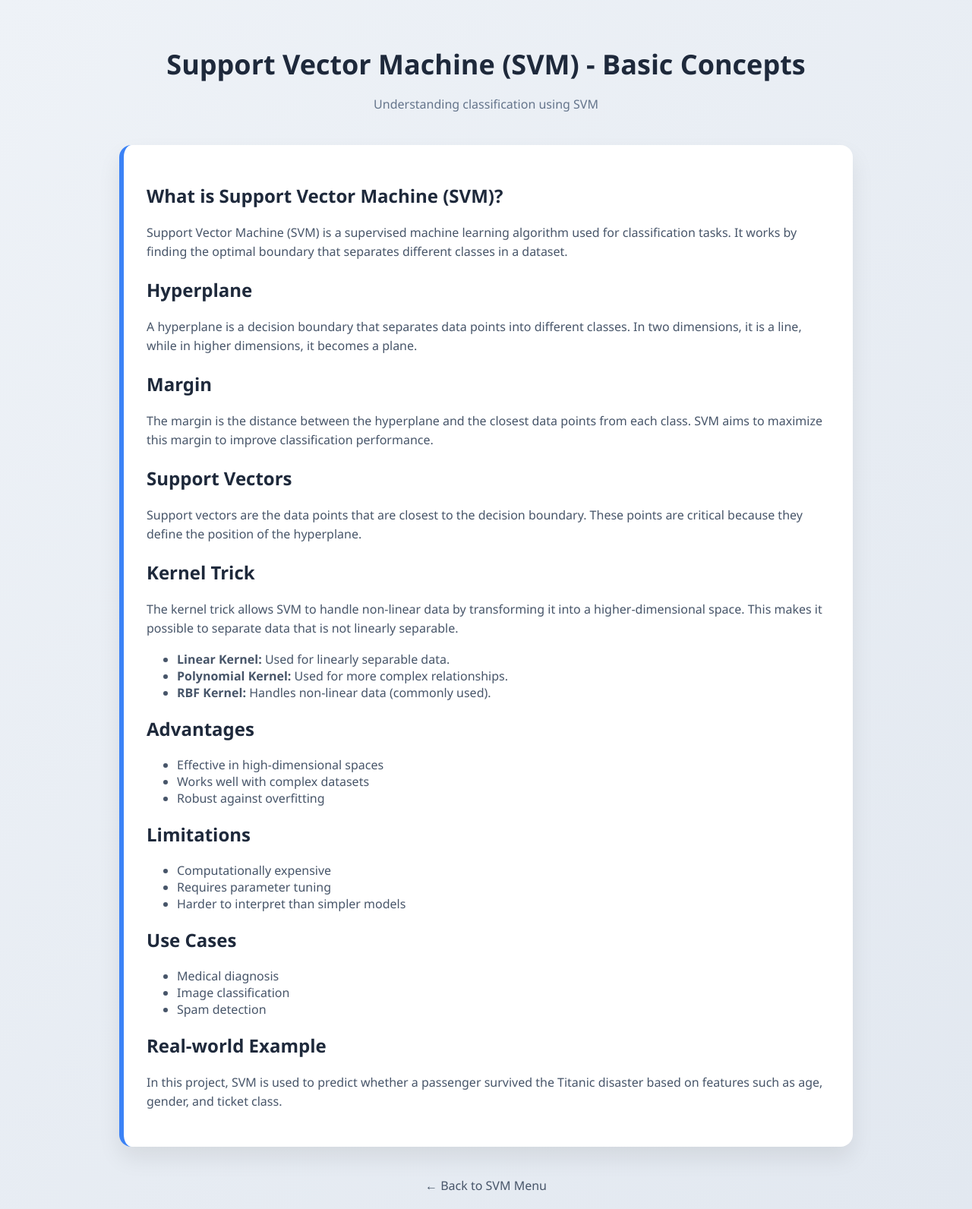
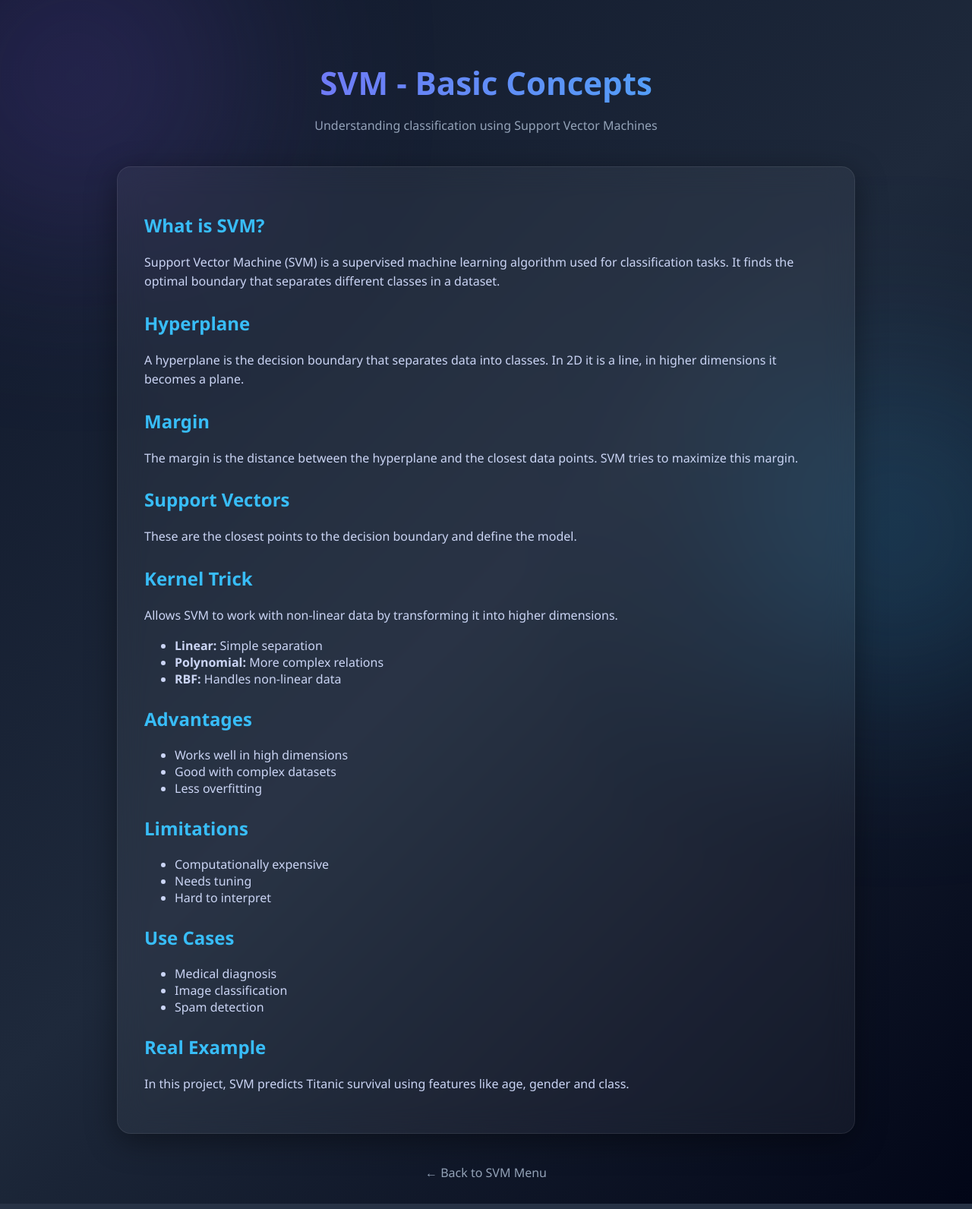
Before and after one commit to nedama12/Clase20022026, a Flask app: page /SVMConcepts in a window 1280 px wide. Shown: the whole page at 76% size. Run offline with Flask 3, Linux system fonts and the light colour scheme; parts of the project's set-up code (start-up, migrations or seed data) failed here and were passed over.

Commit message:
Estilos SVM actualizados - diseño final integrado

```diff
--- a/templates/SVMConcepts.html
+++ b/templates/SVMConcepts.html
@@ -6,65 +6,111 @@
 
 <style>
 
+/* BASE */
 body {
     margin: 0;
     font-family: 'Segoe UI', sans-serif;
-    background: linear-gradient(135deg, #eef2f7, #e2e8f0);
-    color: #1e293b;
+    background: linear-gradient(135deg, #0f172a, #1e293b, #020617);
+    color: #e2e8f0;
+}
+
+/* FONDO */
+.bg-glow {
+    position: fixed;
+    width: 500px;
+    height: 500px;
+    background: radial-gradient(circle, rgba(139,92,246,0.25), transparent);
+    top: -150px;
+    left: -150px;
+    filter: blur(120px);
+}
+
+.bg-glow2 {
+    position: fixed;
+    width: 500px;
+    height: 500px;
+    background: radial-gradient(circle, rgba(56,189,248,0.25), transparent);
+    bottom: -150px;
+    right: -150px;
+    filter: blur(120px);
 }
 
 /* HEADER */
 .header {
     text-align: center;
-    margin-top: 60px;
+    margin-top: 80px;
+    animation: fadeUp 1s ease;
 }
 
 .header h1 {
-    font-size: 36px;
+    font-size: 42px;
     margin-bottom: 10px;
+    background: linear-gradient(90deg, #8b5cf6, #38bdf8);
+    -webkit-background-clip: text;
+    color: transparent;
 }
 
 .header p {
-    color: #64748b;
+    color: #94a3b8;
 }
 
 /* CARD */
 .card {
     max-width: 900px;
     margin: 40px auto;
-    background: white;
-    padding: 30px;
-    border-radius: 16px;
-    border-left: 6px solid #3b82f6;
-    box-shadow: 0 15px 30px rgba(0,0,0,0.08);
+    padding: 35px;
+
+    background: rgba(255,255,255,0.05);
+    backdrop-filter: blur(18px);
+
+    border-radius: 18px;
+    border: 1px solid rgba(255,255,255,0.08);
+
+    box-shadow: 0 10px 40px rgba(0,0,0,0.4);
+    animation: fadeUp 1.4s ease;
 }
 
 /* TITLES */
 h2 {
-    margin-top: 20px;
+    margin-top: 25px;
+    color: #38bdf8;
 }
 
+/* TEXTO */
 p {
-    color: #475569;
+    color: #cbd5f5;
     line-height: 1.6;
 }
 
-/* LIST */
+/* LISTAS */
 ul {
-    color: #475569;
+    color: #cbd5f5;
 }
 
 /* BACK */
 .back {
     display: block;
     width: fit-content;
-    margin: 20px auto;
+    margin: 30px auto;
     text-decoration: none;
-    color: #475569;
+    color: #94a3b8;
+    transition: 0.3s;
 }
 
 .back:hover {
-    color: #2563eb;
+    color: #38bdf8;
+}
+
+/* ANIMACIÓN */
+@keyframes fadeUp {
+    from {
+        opacity: 0;
+        transform: translateY(30px);
+    }
+    to {
+        opacity: 1;
+        transform: translateY(0);
+    }
 }
 
 </style>
@@ -72,61 +118,62 @@ ul {
 
 <body>
 
+<div class="bg-glow"></div>
+<div class="bg-glow2"></div>
+
 <div class="header">
-    <h1>Support Vector Machine (SVM) - Basic Concepts</h1>
-    <p>Understanding classification using SVM</p>
+    <h1>SVM - Basic Concepts</h1>
+    <p>Understanding classification using Support Vector Machines</p>
 </div>
 
 <div class="card">
 
-    <h2>What is Support Vector Machine (SVM)?</h2>
+    <h2>What is SVM?</h2>
     <p>
         Support Vector Machine (SVM) is a supervised machine learning algorithm used for classification tasks.
-        It works by finding the optimal boundary that separates different classes in a dataset.
+        It finds the optimal boundary that separates different classes in a dataset.
     </p>
 
     <h2>Hyperplane</h2>
     <p>
-        A hyperplane is a decision boundary that separates data points into different classes.
-        In two dimensions, it is a line, while in higher dimensions, it becomes a plane.
+        A hyperplane is the decision boundary that separates data into classes.
+        In 2D it is a line, in higher dimensions it becomes a plane.
     </p>
 
     <h2>Margin</h2>
     <p>
-        The margin is the distance between the hyperplane and the closest data points from each class.
-        SVM aims to maximize this margin to improve classification performance.
+        The margin is the distance between the hyperplane and the closest data points.
+        SVM tries to maximize this margin.
     </p>
 
     <h2>Support Vectors</h2>
     <p>
-        Support vectors are the data points that are closest to the decision boundary.
-        These points are critical because they define the position of the hyperplane.
+        These are the closest points to the decision boundary and define the model.
     </p>
 
     <h2>Kernel Trick</h2>
     <p>
-        The kernel trick allows SVM to handle non-linear data by transforming it into a higher-dimensional space.
-        This makes it possible to separate data that is not linearly separable.
+        Allows SVM to work with non-linear data by transforming it into higher dimensions.
     </p>
 
     <ul>
-        <li><strong>Linear Kernel:</strong> Used for linearly separable data.</li>
-        <li><strong>Polynomial Kernel:</strong> Used for more complex relationships.</li>
-        <li><strong>RBF Kernel:</strong> Handles non-linear data (commonly used).</li>
+        <li><strong>Linear:</strong> Simple separation</li>
+        <li><strong>Polynomial:</strong> More complex relations</li>
+        <li><strong>RBF:</strong> Handles non-linear data</li>
     </ul>
 
     <h2>Advantages</h2>
     <ul>
-        <li>Effective in high-dimensional spaces</li>
-        <li>Works well with complex datasets</li>
-        <li>Robust against overfitting</li>
+        <li>Works well in high dimensions</li>
+        <li>Good with complex datasets</li>
+        <li>Less overfitting</li>
     </ul>
 
     <h2>Limitations</h2>
     <ul>
         <li>Computationally expensive</li>
-        <li>Requires parameter tuning</li>
-        <li>Harder to interpret than simpler models</li>
+        <li>Needs tuning</li>
+        <li>Hard to interpret</li>
     </ul>
 
     <h2>Use Cases</h2>
@@ -136,9 +183,9 @@ ul {
         <li>Spam detection</li>
     </ul>
 
-    <h2>Real-world Example</h2>
+    <h2>Real Example</h2>
     <p>
-        In this project, SVM is used to predict whether a passenger survived the Titanic disaster based on features such as age, gender, and ticket class.
+        In this project, SVM predicts Titanic survival using features like age, gender and class.
     </p>
 
 </div>
```
Also changed, not shown: templates/HomeSVM.html (+77 -30 lines), templates/SVMApplication.html (+106 -30 lines).
